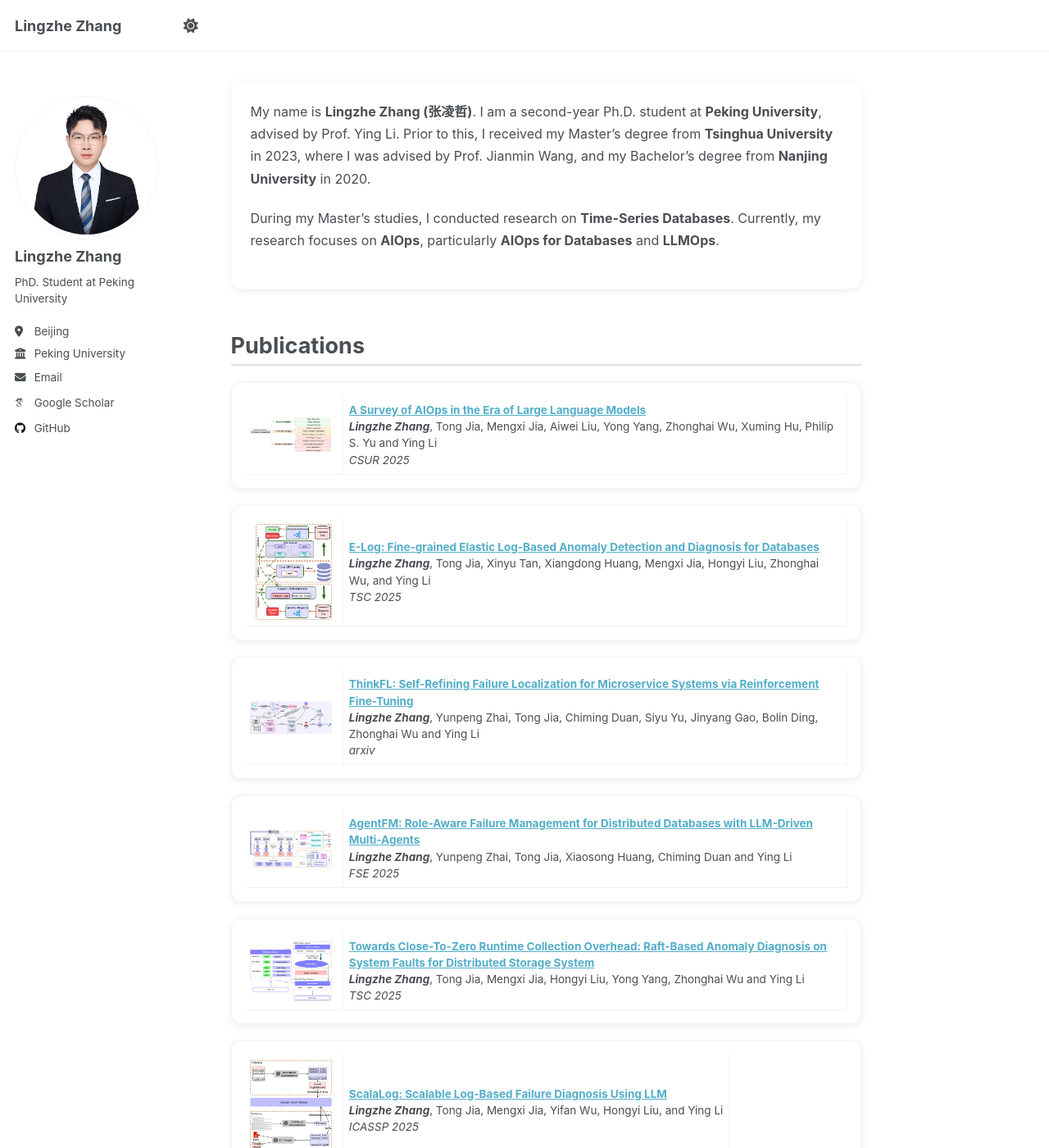
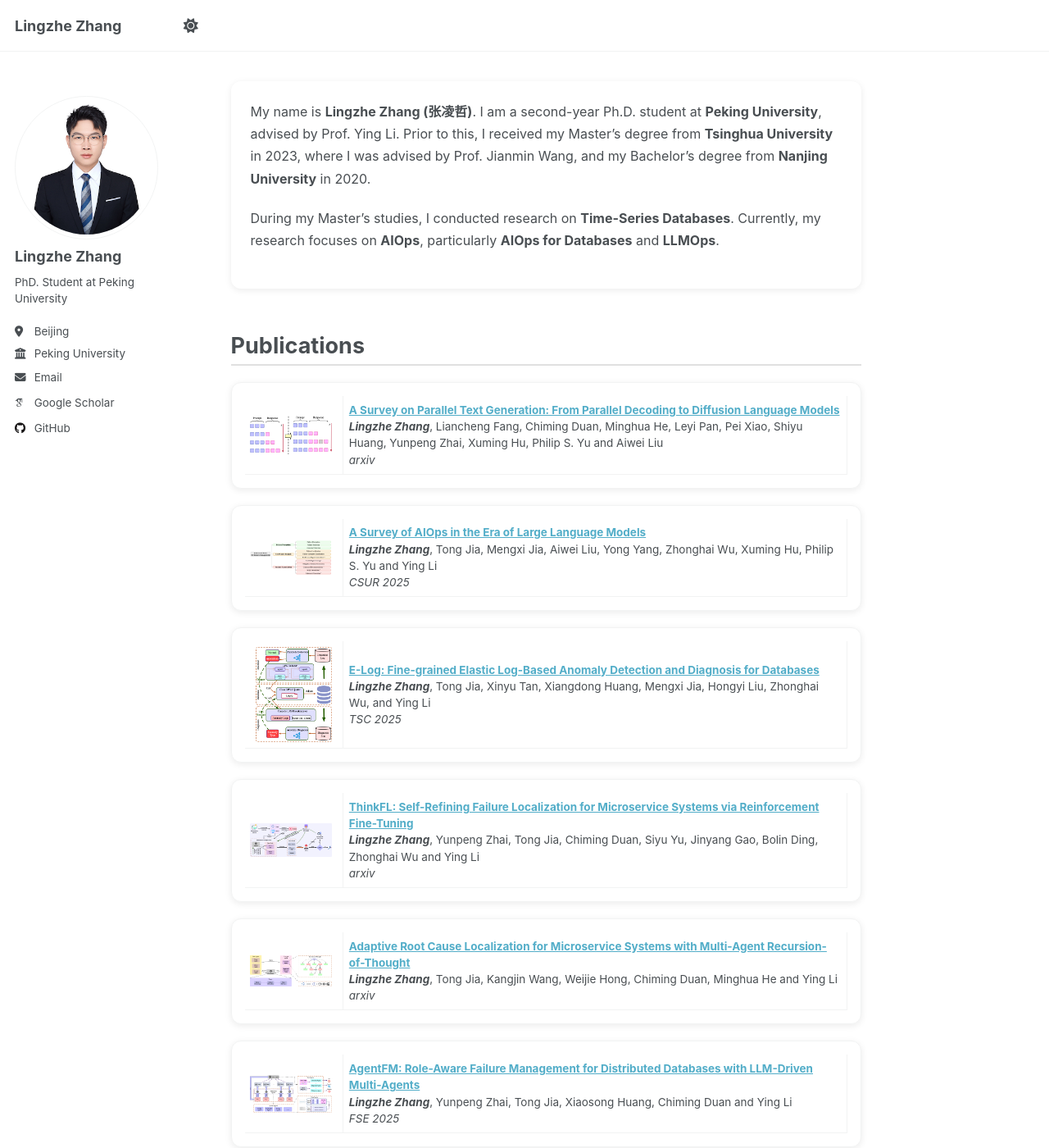
Before and after one commit to zhanglingzhe0820/zhanglingzhe0820.github.io, a Jekyll site: the page built from _pages/about.md, in a window 1280 px wide and 1400 px high. Shown: the whole window at 82% size. Built offline with Jekyll 4.4.1, drawn with Linux system fonts in a browser that asks for light colours; some web fonts are replaced.

Commit message:
add two arxiv paper

```diff
--- a/_pages/about.md
+++ b/_pages/about.md
@@ -15,6 +15,19 @@ redirect_from:
 </div>
 
 <h2 style="font-size: 1.5rem; border-bottom: 2px solid #e0e0e0; padding-bottom: 6px; margin-bottom: 20px;">Publications</h2>
+
+<table class="paper-card">
+  <tr>
+    <td width="120">
+      <img src="images/parallel-text-generation-survey.png" width="100">
+    </td>
+    <td>
+      <b><a href="https://arxiv.org/abs/2508.08712">A Survey on Parallel Text Generation: From Parallel Decoding to Diffusion Language Models</a></b><br>
+      <b><i>Lingzhe Zhang</i></b>, Liancheng Fang, Chiming Duan, Minghua He, Leyi Pan, Pei Xiao, Shiyu Huang, Yunpeng Zhai, Xuming Hu, Philip S. Yu and Aiwei Liu <br/>
+      <i>arxiv</i>
+    </td>
+  </tr>
+</table>
 
 <table class="paper-card">
   <tr>
@@ -50,6 +63,19 @@ redirect_from:
     <td>
       <b><a href="https://arxiv.org/pdf/2504.18776">ThinkFL: Self-Refining Failure Localization for Microservice Systems via Reinforcement Fine-Tuning</a></b><br>
       <b><i>Lingzhe Zhang</i></b>, Yunpeng Zhai, Tong Jia, Chiming Duan, Siyu Yu, Jinyang Gao, Bolin Ding, Zhonghai Wu and Ying Li <br/>
+      <i>arxiv</i>
+    </td>
+  </tr>
+</table>
+
+<table class="paper-card">
+  <tr>
+    <td width="120">
+      <img src="images/RCLAgent.png" width="100">
+    </td>
+    <td>
+      <b><a href="https://arxiv.org/abs/2508.20370">Adaptive Root Cause Localization for Microservice Systems with Multi-Agent Recursion-of-Thought</a></b><br>
+      <b><i>Lingzhe Zhang</i></b>, Tong Jia, Kangjin Wang, Weijie Hong, Chiming Duan, Minghua He and Ying Li <br/>
       <i>arxiv</i>
     </td>
   </tr>
```
Also changed, not shown: images/RCLAgent.png (added), images/parallel-text-generation-survey.png (added).
